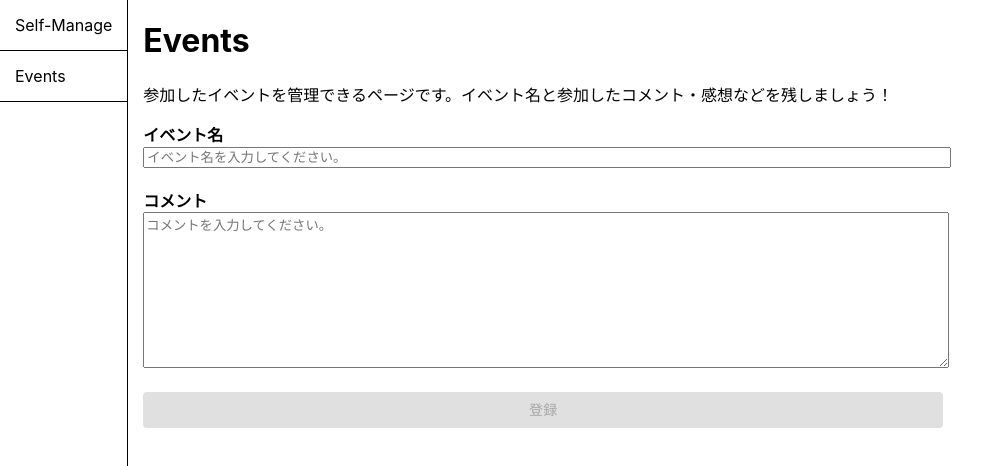
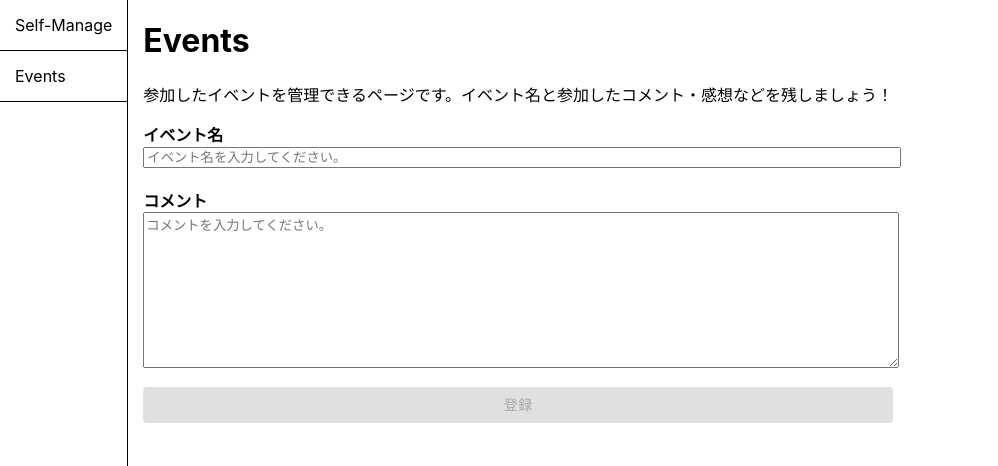
Before and after one commit to azufb/self-manage-app, a React app: page /Events in a window 1280 px wide. Shown: the top 466 px of the page, without its empty margins (0-998 px from the left). Built offline with nearby package versions, Linux system fonts and the light colour scheme.

Commit message:
イベント入力フォームの幅を最大に修正

```diff
--- a/src/components/EventForm.js
+++ b/src/components/EventForm.js
@@ -34,15 +34,11 @@ const EventForm = () => {
         </div>
         <input type="text" id="titleForm" value={name} onChange={(e) => setName(e.target.value)}
           placeholder="イベント名を入力してください。" className={styles.eventNameInput} />
-        <br />
-        <br />
-        <div>
+        <div className={styles.formContent}>
           <label htmlFor="commentForm">コメント</label>
         </div>
         <textarea id="commentForm" value={comment} onChange={(e) => setComment(e.target.value)}
           placeholder="コメントを入力してください。" className={styles.commentInput} rows="10" />
-        <br />
-        <br />
         <div className={styles.btnArea}>
           <Button onClick={handleAddEvent} variant="contained" size="medium" color="primary"
             fontWeight="fontWeightBold" className={styles.registerBtn} disabled={disableResister}>
--- a/src/styles/EventForm.css
+++ b/src/styles/EventForm.css
@@ -1,9 +1,13 @@
 .contents {
-  width: 100vh;
+  width: 100%;
 }
 
 label {
   font-weight: bold;
+}
+
+.formContent {
+  margin-top: 20px;
 }
 
 .eventNameInput {
@@ -16,6 +20,7 @@ label {
 
 .btnArea {
   text-align: center;
+  margin-top: 15px;
 }
 
 .registerBtn {
```
